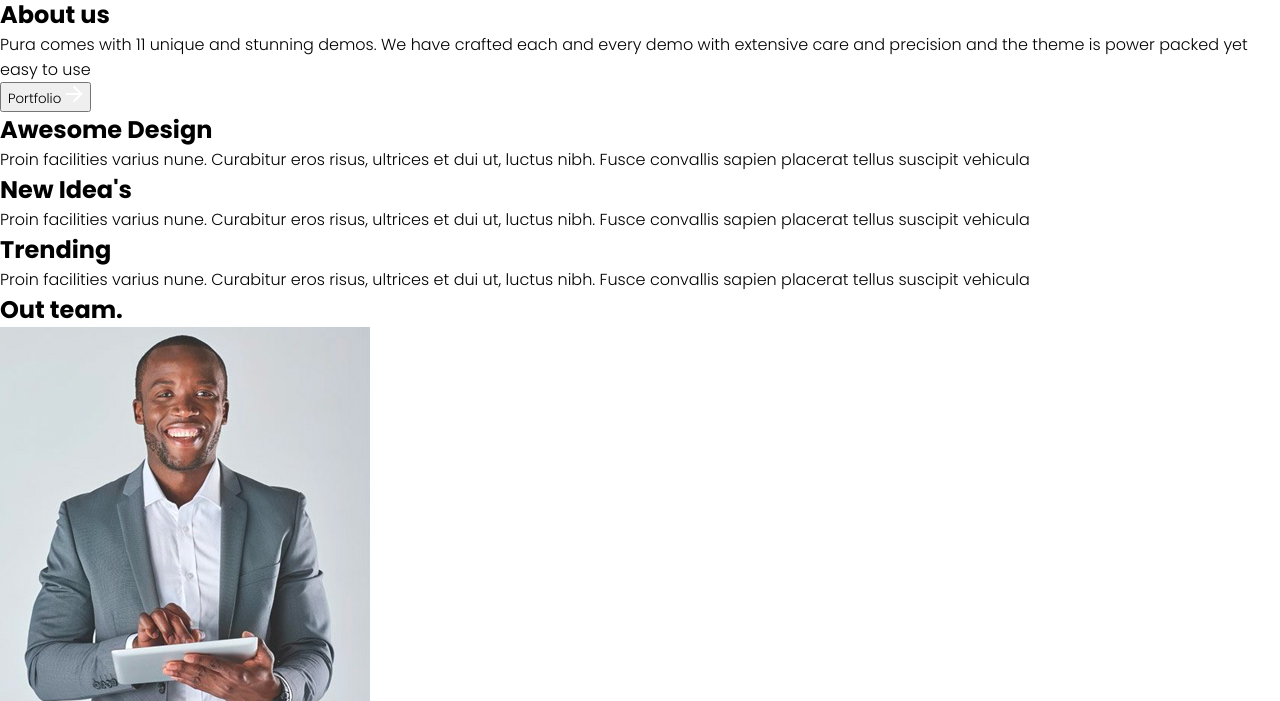
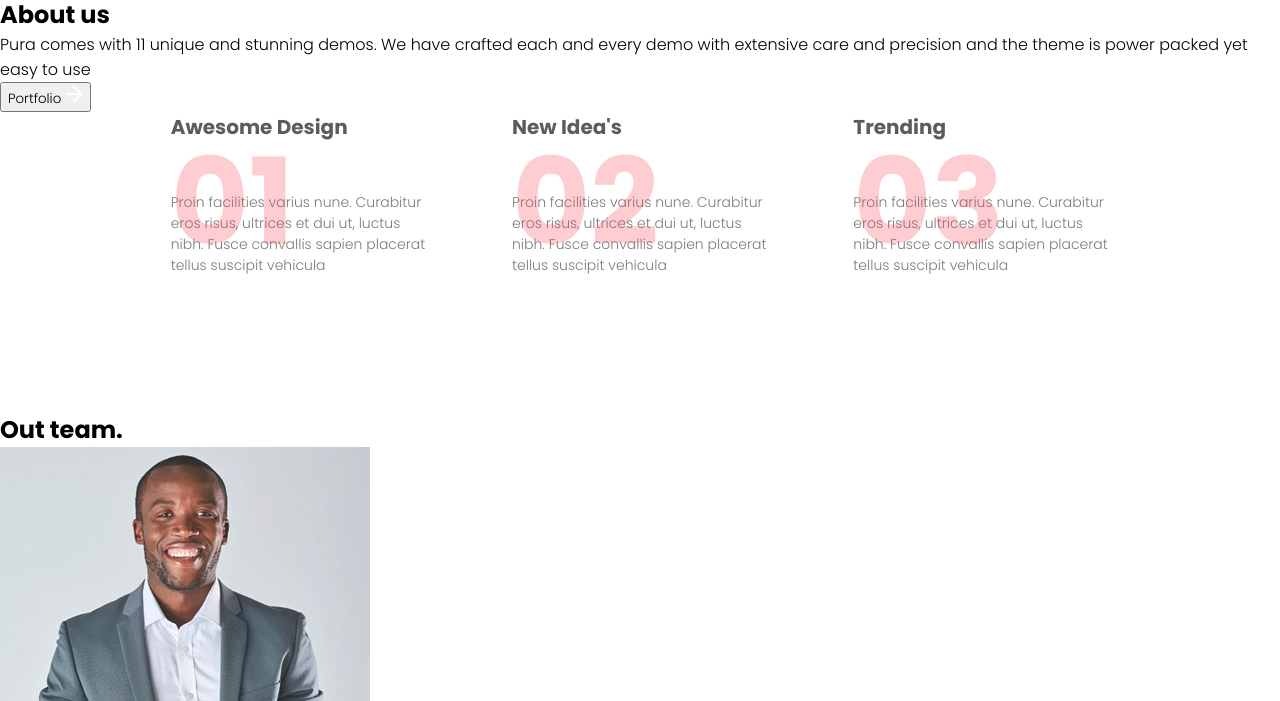
Before and after one commit to GuillaumeDaviid/SASS---HTML, a website: page index.html in a window 1280 px wide. Shown: the part 99-800 px from the top of the page. Drawn offline with Linux system fonts and the light colour scheme.

Commit message:
skills section

```diff
--- a/components/_skills.scss
+++ b/components/_skills.scss
@@ -0,0 +1,56 @@
+.skills {
+    display: flex;
+    justify-content: center;
+    align-items: center;
+
+    &__container {
+        display: flex;
+        align-items: center;
+        justify-content: space-around;
+        width: 80%;
+    }
+
+    &__block {
+        width: 20vw;
+        min-height: 300px;
+
+        &:hover {
+            background: $hoverSkills;
+            color: white;
+        }
+
+        &--number {
+            position: absolute;
+            color : $rouge;
+            font-size: 120px;
+            opacity: 0.25;
+
+            :hover > & {
+                position: static;
+                font-size: 60px;
+                color: white;
+                opacity: 1;
+            }
+        }
+
+        &--title {
+            color: $grisTitreSkills;
+            font-size: 20px;
+
+            :hover > & {
+                color: white;
+            }
+        }
+
+        &--para {
+            color: $grisParaSkills;
+            font-size: 14px;
+            margin-top: 50px;
+
+            :hover > & {
+                color: white;
+                margin-top: 10px;
+            }
+        }
+    }
+}
--- a/helpers/_typo.scss
+++ b/helpers/_typo.scss
@@ -5,3 +5,7 @@
   // font-family: $playfair;
     font-family: $poppins;
 }
+
+a {
+    font-size: $size;
+}
--- a/index.html
+++ b/index.html
@@ -46,29 +46,34 @@
     </section>
 
     <section class="skills">
-        <div>
-            <h2>Awesome Design</h2>
-            <p>Proin facilities varius nune. Curabitur eros risus,
+      <div class="skills__container">
+        <div class="skills__block">
+            <h3 class="skills__block--number">01</h3>
+            <h2 class="skills__block--title">Awesome Design</h2>
+            <p class="skills__block--para">Proin facilities varius nune. Curabitur eros risus,
                 ultrices et dui ut, luctus nibh. Fusce convallis sapien
                 placerat tellus suscipit vehicula
             </p>
         </div>
 
-        <div>
-            <h2>New Idea's</h2>
-            <p>Proin facilities varius nune. Curabitur eros risus,
+        <div class="skills__block">
+            <h3 class="skills__block--number">02</h3>
+            <h2 class="skills__block--title">New Idea's</h2>
+            <p class="skills__block--para">Proin facilities varius nune. Curabitur eros risus,
                 ultrices et dui ut, luctus nibh. Fusce convallis sapien
                 placerat tellus suscipit vehicula
             </p>
         </div>
 
-        <div>
-            <h2>Trending</h2>
-            <p>Proin facilities varius nune. Curabitur eros risus,
+        <div class="skills__block">
+            <h3 class="skills__block--number">03</h3>
+            <h2 class="skills__block--title">Trending</h2>
+            <p class="skills__block--para">Proin facilities varius nune. Curabitur eros risus,
                 ultrices et dui ut, luctus nibh. Fusce convallis sapien
                 placerat tellus suscipit vehicula
             </p>
         </div>
+    </div>
     </section>
 
     <section class="team">
```
Also changed, not shown: css/style.css, 1 other file.
